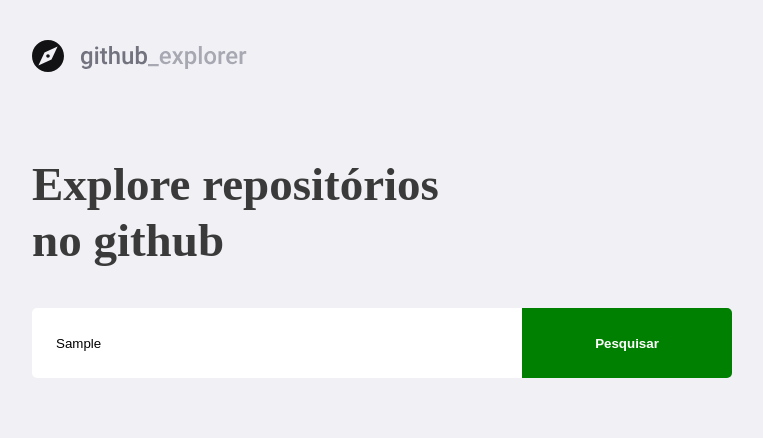
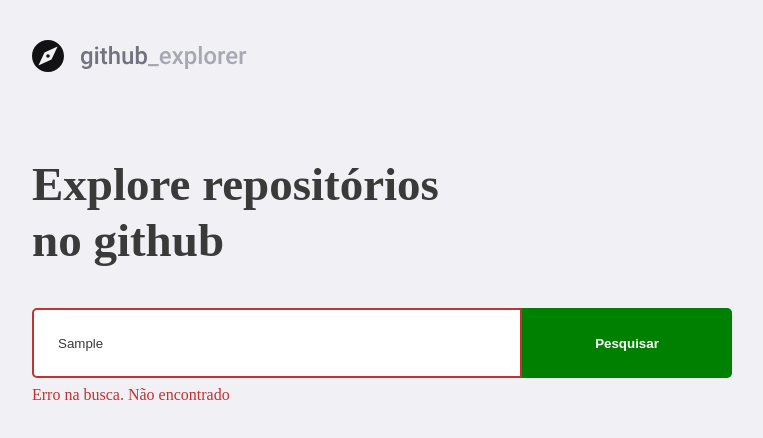
Before and after one commit to vai-everton/projeto-github, a React (Create React App) app: page / in a window 1280 px wide. Both pictures are taken after typing "Sample" into the empty fields and a click on the button "Pesquisar". Shown: the top 438 px of the page, without its empty margins (148-911 px from the left). Built offline with nearby package versions, Linux system fonts and the light colour scheme; no server answers.

Commit message:
LIdando com Erros

```diff
--- a/src/pages/Dashboard/Dashboard.tsx
+++ b/src/pages/Dashboard/Dashboard.tsx
@@ -1,5 +1,5 @@
 import React, { FormEvent, useState } from 'react'
-import {Title, Form, Repositorie}  from './styles'
+import {Title, Form, Repositorie, Error}  from './styles'
 
 import Logo from '../../assets/1587379765556-attachment.svg'
 
@@ -16,17 +16,28 @@
 }
 
 const Dashboard:React.FC = () => {
+
     const [newRepo, setNewRepo] = useState('');
+
     const [repositories, setRepositories] = useState<Repositorie[]>([])
+
+    const [inputError, setInputError] = useState('');
 
 
 
     async function handleRepositoryRequest(
         event:FormEvent<HTMLFormElement>
     ):Promise<void> {
+
         event.preventDefault();
-        console.log(newRepo);
 
+
+
+        if(!newRepo) {
+            setInputError('Digite o autor/nome do repositório');
+        }
+        else {
+            try {
                 const response = await api.get<Repositorie>(`/repos/${newRepo}`)
 
                 const repository = response.data;
@@ -34,6 +45,11 @@
 
                 setRepositories([...repositories, repository])
                 setNewRepo(newRepo);
+                setInputError('');
+            } catch(err) {
+                setInputError('Erro na busca. Não encontrado')
+            }
+        }
     }
 
     return (
@@ -41,7 +57,7 @@
             <img src={ Logo } alt="GitHub Explorer" />
             <Title>Explore repositórios no github</Title>
 
-            <Form onSubmit={handleRepositoryRequest}>
+            <Form hasError={!!inputError} onSubmit={handleRepositoryRequest}>
                 <input
                     value={newRepo}
                     onChange={(e) => setNewRepo(e.target.value)}
@@ -50,6 +66,8 @@
 
                 <button type="submit" >Pesquisar</button>
             </Form>
+
+            { inputError && <Error>{inputError}</Error> }
 
             <Repositorie>
                 <>
--- a/src/pages/Dashboard/styles.ts
+++ b/src/pages/Dashboard/styles.ts
@@ -1,4 +1,4 @@
-import styled from 'styled-components'
+import styled, {css} from 'styled-components'
 
 export const Title = styled.h1`
     font-size: 47px;
@@ -9,7 +9,11 @@
     margin-top: 80px;
 `;
 
-export const Form = styled.form`
+interface FormProps {
+    hasError:boolean;
+}
+
+export const Form = styled.form<FormProps>`
     margin-top: 40px;
     max-width: 700px;
 
@@ -19,8 +23,13 @@
         flex: 1;
         height: 70px;
         padding: 0 24px;
-        border: 0;
+        border: 2px solid #fff;
+        color: #3a3a3a;
         border-radius: 5px 0 0 5px;
+
+        ${(props) => props.hasError && css`
+            border-color: #c53030;
+        ` }
 
         &::placeholder {
             color: #a8a8b3;
@@ -42,6 +51,12 @@
             background: darkgreen;
         }
     }
+`;
+
+export const Error = styled.span`
+    display: block;
+    color: #c53030;
+    margin-top: 8px;
 `;
 
 export const Repositorie = styled.div`
```
Also changed, not shown: 1 other file (tests, documents, lock files or other folders). Lines whose indentation alone changed are shown as unchanged.
